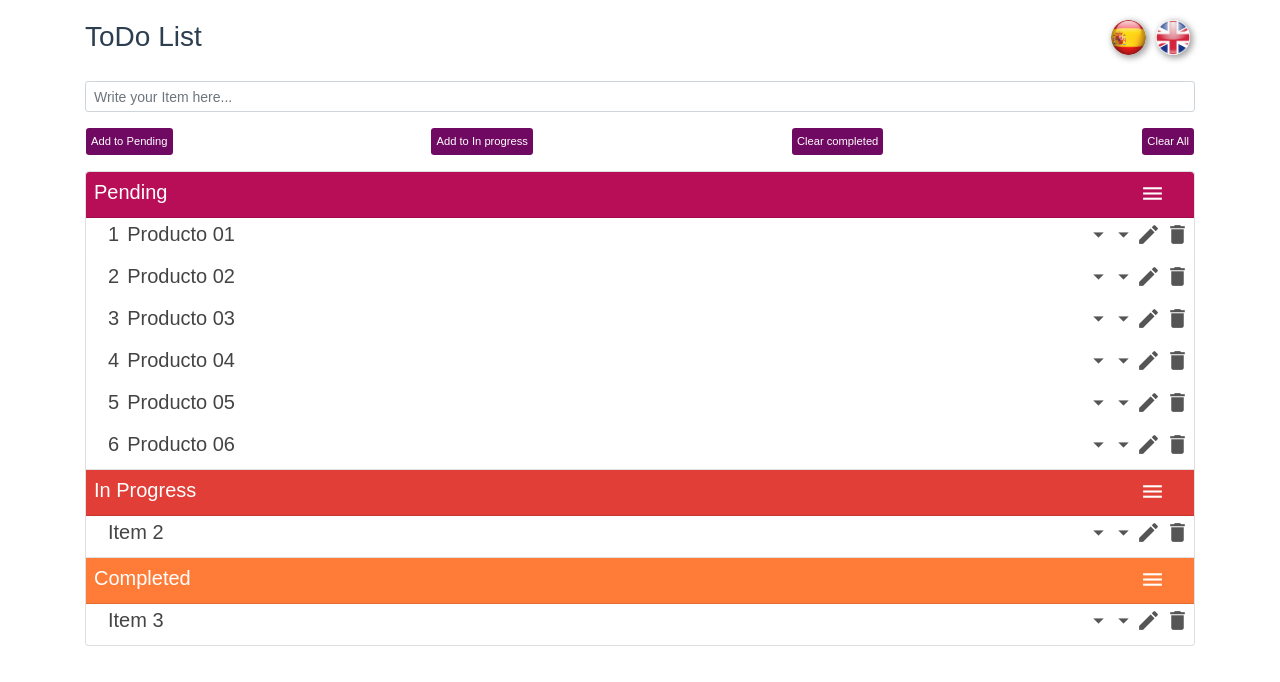
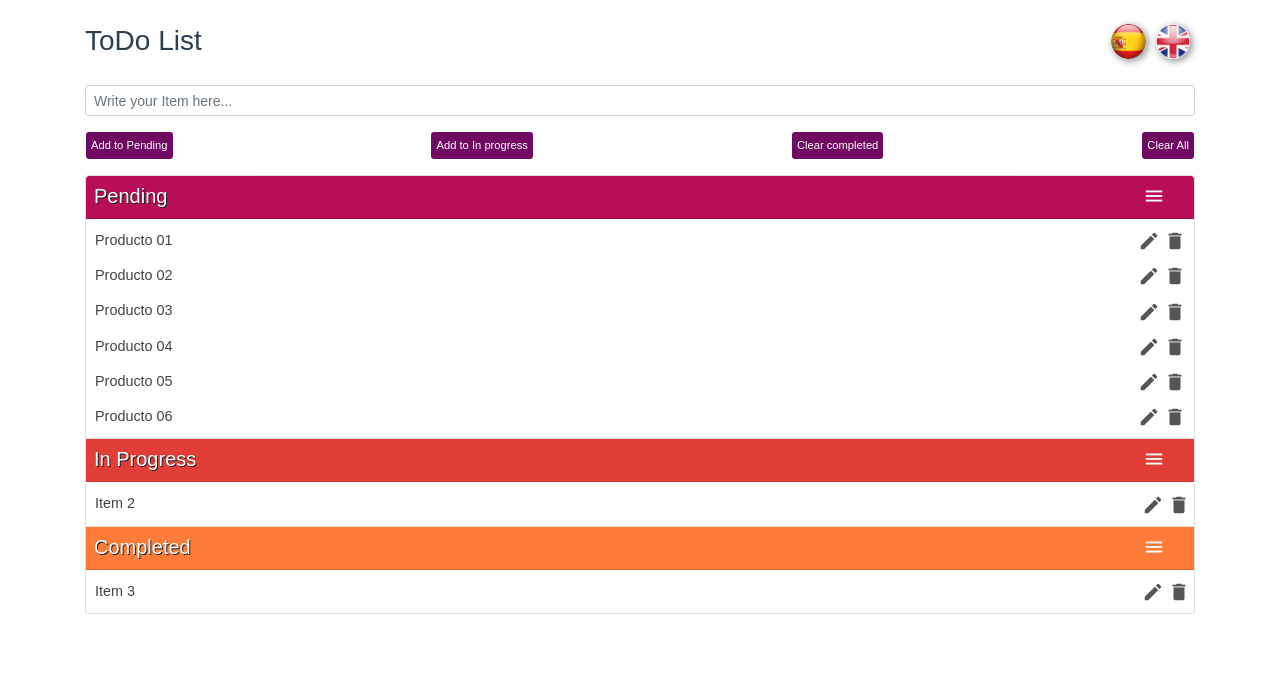
Before and after one commit to frankper2001/ShoppingList-VueCLI, a Vue app: page / in a window 1280 px wide. Shown: the top 682 px of the page. Built offline with nearby package versions, Linux system fonts and the light colour scheme.

Commit message:
Correcciones varias en ListComponent.vue

```diff
--- a/public/css/main.css
+++ b/public/css/main.css
@@ -30,15 +30,18 @@ header img {
 
 .card-body {
 	max-width: 70%;
-	padding: 5px 18px;
+	padding: 5px 5px;
 	color: #444;
+}
+.card-body h5 {
+	font-size: 0.9em;
 }
 
 .card-body h5:first-letter {
 	text-transform: capitalize;
 }
 .material-icons {
-	font-size: 25px;
+	font-size: 22px;
 }
 
 .collapse {
@@ -67,7 +70,7 @@ header img {
 	margin-right: 1px;
 	margin-bottom: 0px;
 	background-color: var(--colorA);
-	color:#ffffff;
+	color: #ffffff;
 }
 
 .card-header {
@@ -78,6 +81,7 @@ header img {
 
 .card-header h2 {
 	font-size: 20px;
+	text-shadow: 1px 1px 0 #222;
 }
 
 #app {
--- a/public/index.html
+++ b/public/index.html
@@ -3,7 +3,10 @@
 	<head>
 		<meta charset="utf-8" />
 		<meta http-equiv="X-UA-Compatible" content="IE=edge" />
-		<meta name="viewport" content="width=device-width,initial-scale=1.0" />
+		<meta
+			name="viewport"
+			content="width=device-width, initial-scale=1, shrink-to-fit=no"
+		/>
 		<link rel="icon" href="02.png" type="image/png" />
 		<title>Shopping List</title>
 		<!-- Material icon -->
@@ -30,7 +33,23 @@
 			>
 		</noscript>
 		<div id="app"></div>
+
 		<!-- built files will be auto injected -->
 		<script src="js/main.js"></script>
+		<script
+			src="https://code.jquery.com/jquery-3.2.1.slim.min.js"
+			integrity="sha384-KJ3o2DKtIkvYIK3UENzmM7KCkRr/rE9/Qpg6aAZGJwFDMVNA/GpGFF93hXpG5KkN"
+			crossorigin="anonymous"
+		></script>
+		<script
+			src="https://cdnjs.cloudflare.com/ajax/libs/popper.js/1.12.9/umd/popper.min.js"
+			integrity="sha384-ApNbgh9B+Y1QKtv3Rn7W3mgPxhU9K/ScQsAP7hUibX39j7fakFPskvXusvfa0b4Q"
+			crossorigin="anonymous"
+		></script>
+		<script
+			src="https://maxcdn.bootstrapcdn.com/bootstrap/4.0.0/js/bootstrap.min.js"
+			integrity="sha384-JZR6Spejh4U02d8jOt6vLEHfe/JQGiRRSQQxSfFWpi1MquVdAyjUar5+76PVCmYl"
+			crossorigin="anonymous"
+		></script>
 	</body>
 </html>
--- a/src/App.vue
+++ b/src/App.vue
@@ -1,26 +1,24 @@
 <template>
-  <div class="container" id="app">
-    <HeaderComp/>
-    <InputComp/>
-    <ListComp/>
+	<div class="container mt-4" id="app">
+		<HeaderComp />
+		<InputComp />
+		<ListComp />
 	</div>
 </template>
 
 <script>
 	import HeaderComp from './components/HeaderComponent.vue';
 	import InputComp from './components/InputComponet.vue';
-import ListComp from './components/ListsComponent.vue'
+	import ListComp from './components/ListsComponent.vue';
 
 	export default {
 		name: 'App',
 		components: {
 			HeaderComp,
 			InputComp,
-    ListComp
-  }
-}
+			ListComp,
+		},
+	};
 </script>
 
-<style>
-
-</style>
+<style></style>
--- a/src/components/InputComponet.vue
+++ b/src/components/InputComponet.vue
@@ -1,5 +1,5 @@
 <template>
-	<div>
+
 		<form id="formulario">
 			<input
 				type="text"
@@ -39,7 +39,7 @@
 				</button>
 			</div>
 		</form>
-	</div>
+
 </template>
 
 <script>
--- a/src/components/ListsComponent.vue
+++ b/src/components/ListsComponent.vue
@@ -1,13 +1,10 @@
 <template>
-	<div>
-		<div class="accordion" id="accordionList">
+	<div class="accordion" id="accordion">
 		<div class="card card-pendientes">
-				<div class="card-header text-white py-0 pl-2" id="headingOne">
+			<div class="card-header text-white py-0 pl-2 mb-2" id="headingOne">
 				<h2 class="mt-2">Pending</h2>
-
 				<button
 					class="btn btn-sm btn-link"
-						type="button"
 					data-toggle="collapse"
 					data-target="#collapseOne"
 					aria-expanded="true"
@@ -16,38 +13,34 @@
 					<i class="material-icons mt-1">menu</i>
 				</button>
 			</div>
+			<!-- Al tratar de ocultar el bloque "pendiente", solo se oculta la 1ra tarea. Pendiente de corregir -->
 			<div
 				id="collapseOne"
 				class="collapse show align-items-center py-0"
 				aria-labelledby="headingOne"
-					data-parent="#accordionList"
+				data-parent="#accordion"
 				v-for="(tarea, index) in tareas"
 				:key="index"
 			>
 				<div class="card-body mr-auto">
-						<h5 class="float-left pl-1 pr-1">{{ index + 1 }}</h5>
 					<h5 class="float-left pl-1">{{ tarea.tarea }}</h5>
-						<h5 class="float-left pl-1">{{ tarea.date }}</h5>
 				</div>
 				<div>
-						<i class="material-icons">arrow_drop_down</i>
-						<i class="material-icons">arrow_drop_down</i>
 					<i class="material-icons mr-1">create</i>
-						<i class="material-icons mr-1">delete</i>
+					<i class="material-icons mr-2">delete</i>
 				</div>
 			</div>
 		</div>
 
 		<div class="card card-proceso">
-				<div class="card-header text-white py-0 pl-2" id="headingTwo">
+			<div class="card-header text-white py-0 pl-2 mb-2" id="headingTwo">
 				<h2 class="mt-2">In Progress</h2>
 
 				<button
-						class="btn btn-sm btn-link"
-						type="button"
+					class="btn btn-sm btn-link collapsed"
 					data-toggle="collapse"
 					data-target="#collapseTwo"
-						aria-expanded="true"
+					aria-expanded="false"
 					aria-controls="collapseTwo"
 				>
 					<i class="material-icons mt-1">menu</i>
@@ -57,14 +50,12 @@
 				id="collapseTwo"
 				class="collapse show align-items-center py-0"
 				aria-labelledby="headingTwo"
-					data-parent="#accordionList"
+				data-parent="#accordion"
 			>
 				<div class="card-body mr-auto">
 					<h5 class="float-left pl-1">Item 2</h5>
 				</div>
 				<div>
-						<i class="material-icons">arrow_drop_down</i>
-						<i class="material-icons">arrow_drop_down</i>
 					<i class="material-icons mr-1">create</i>
 					<i class="material-icons mr-1">delete</i>
 				</div>
@@ -72,15 +63,14 @@
 		</div>
 
 		<div class="card card-completadas mb-5">
-				<div class="card-header text-white py-0 pl-2" id="headingThree">
+			<div class="card-header text-white py-0 pl-2 mb-2" id="headingThree">
 				<h2 class="mt-2">Completed</h2>
 
 				<button
-						class="btn btn-sm btn-link"
-						type="button"
+					class="btn btn-sm btn-link collapsed"
 					data-toggle="collapse"
 					data-target="#collapseThree"
-						aria-expanded="true"
+					aria-expanded="false"
 					aria-controls="collapseThree"
 				>
 					<i class="material-icons mt-1">menu</i>
@@ -90,17 +80,14 @@
 				id="collapseThree"
 				class="collapse show align-items-center py-0"
 				aria-labelledby="headingThree"
-					data-parent="#accordionList"
+				data-parent="#accordion"
 			>
 				<div class="card-body mr-auto">
 					<h5 class="float-left pl-1">Item 3</h5>
 				</div>
 				<div>
-						<i class="material-icons">arrow_drop_down</i>
-						<i class="material-icons">arrow_drop_down</i>
 					<i class="material-icons mr-1">create</i>
 					<i class="material-icons mr-1">delete</i>
-					</div>
 				</div>
 			</div>
 		</div>
@@ -113,12 +100,12 @@
 		data() {
 			return {
 				tareas: [
-					{ tarea: 'producto 01', date: '' },
-					{ tarea: 'producto 02', date: '' },
-					{ tarea: 'producto 03', date: '' },
-					{ tarea: 'producto 04', date: '' },
-					{ tarea: 'producto 05', date: '' },
-					{ tarea: 'producto 06', date: '' },
+					{ tarea: 'producto 01' },
+					{ tarea: 'producto 02' },
+					{ tarea: 'producto 03' },
+					{ tarea: 'producto 04' },
+					{ tarea: 'producto 05' },
+					{ tarea: 'producto 06' },
 				],
 			};
 		},
```
Also changed, not shown: src/components/HeaderComponent.vue (+6 -4 lines). Lines whose indentation alone changed are shown as unchanged.
